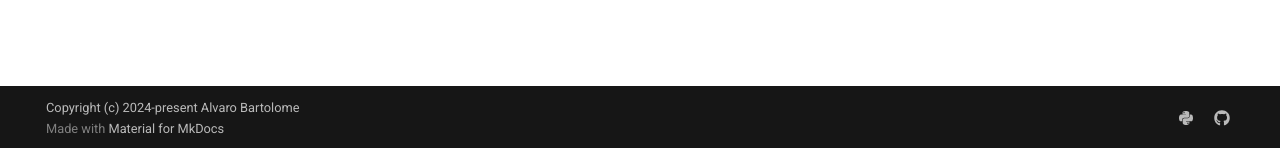
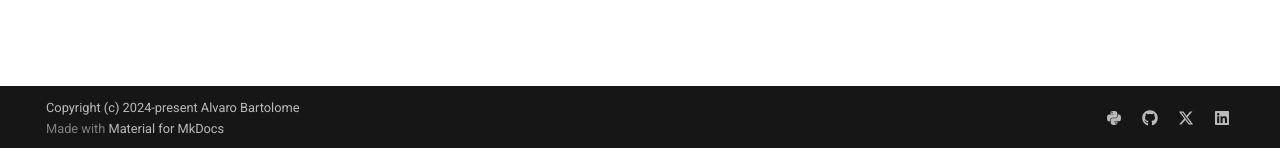
Before and after one commit to alvarobartt/vertex-ai-huggingface-inference-toolkit, an MkDocs documentation site: the page built from docs/index.md, in a window 1280 px wide. Shown: the part 749-897 px from the top of the page. Built offline with MkDocs 1.6.1 and Material for MkDocs 9.7.7, drawn with Linux system fonts in a browser that asks for light colours; comment, search, counter and statistics services are not loaded.

```diff
--- a/mkdocs.yml
+++ b/mkdocs.yml
@@ -41,10 +41,10 @@ extra:
       link: https://pypi.org/project/vertex_ai_huggingface_inference_toolkit/
     - icon: fontawesome/brands/github
       link: https://github.com/alvarobartt
-    # - icon: fontawesome/brands/twitter
-    #   link: https://twitter.com/REPLACE_TWITTER_USERNAME
-    # - icon: fontawesome/brands/linkedin
-    #   link: https://www.linkedin.com/in/REPLACE_LINKEDIN_USERNAME/
+    - icon: fontawesome/brands/x-twitter
+      link: https://x.com/alvarobartt
+    - icon: fontawesome/brands/linkedin
+      link: https://www.linkedin.com/in/alvarobartt
 
 nav:
   - Home: index.md
```
